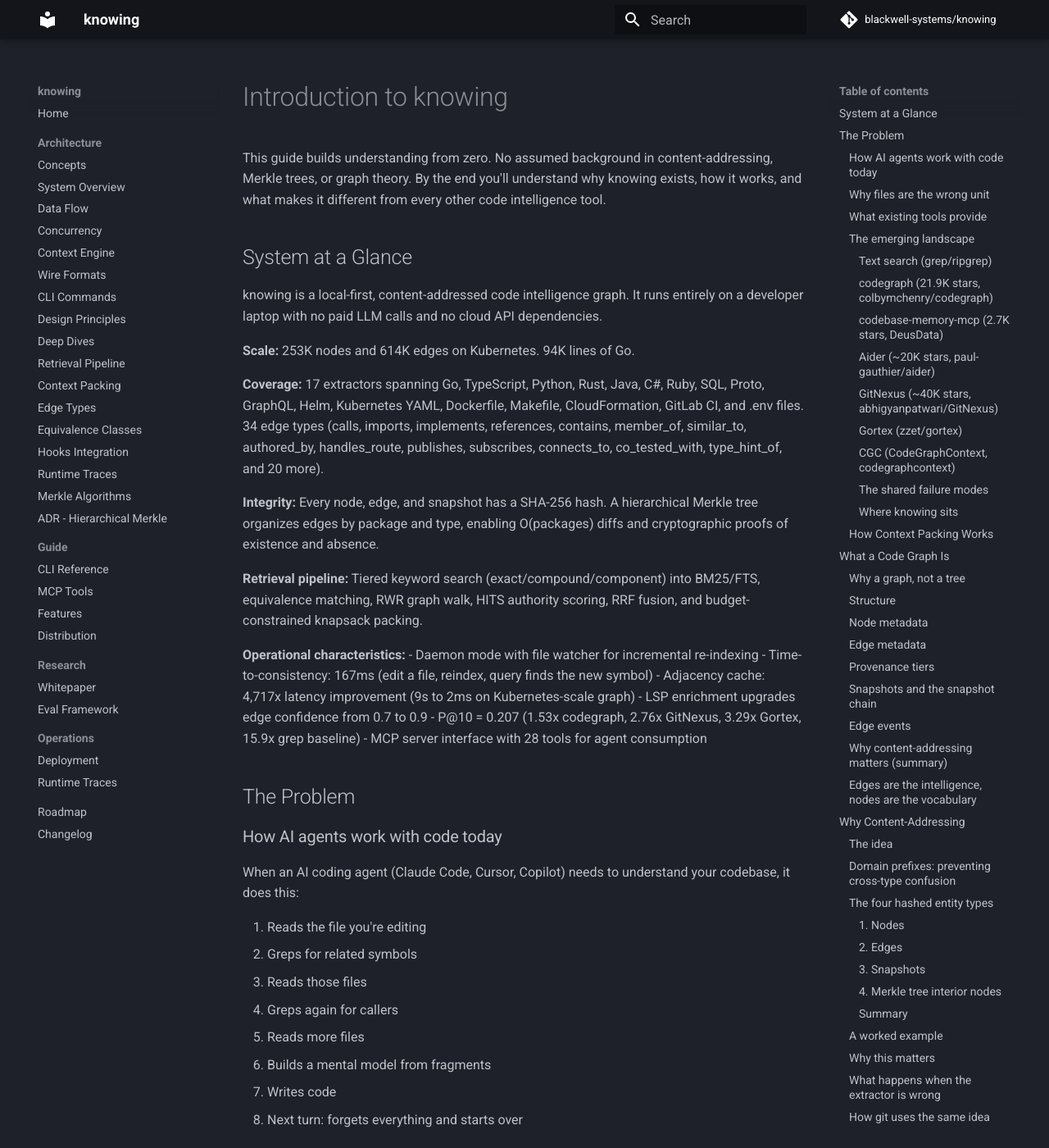
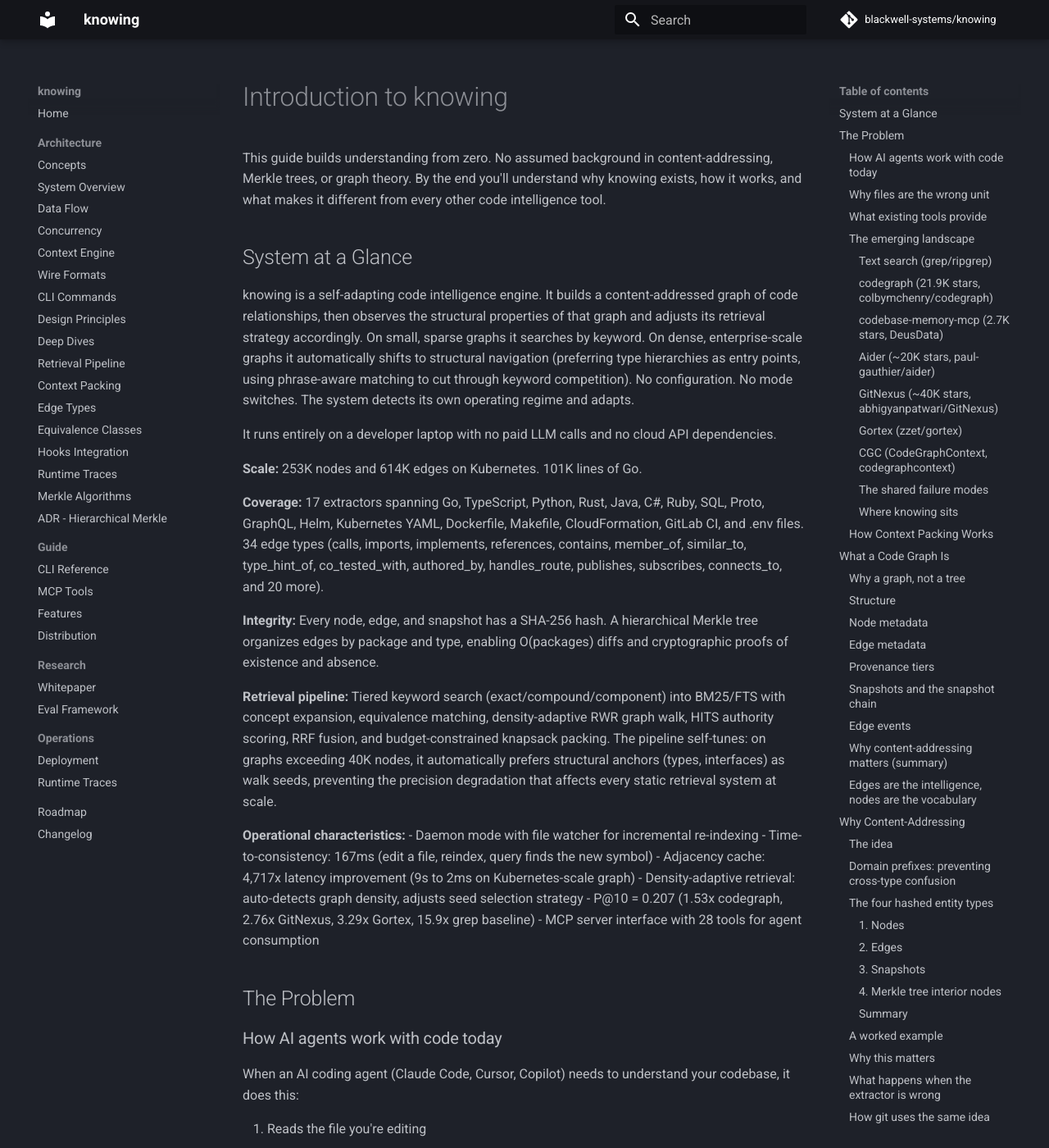
Before and after one commit to blackwell-systems/knowing, an MkDocs documentation site: the page built from docs/guide/introduction.md, in a window 1280 px wide and 1400 px high. Shown: the whole window at 82% size. Built offline with MkDocs 1.6.1 and Material for MkDocs 9.7.7, drawn with Linux system fonts in a browser that asks for light colours; comment, search, counter and statistics services are not loaded.

Commit message:
docs: identity lift in introduction (self-adapting retrieval engine, not just a graph)

```diff
--- a/docs/guide/introduction.md
+++ b/docs/guide/introduction.md
@@ -4,21 +4,23 @@ This guide builds understanding from zero. No assumed background in content-addr
 
 ## System at a Glance
 
-knowing is a local-first, content-addressed code intelligence graph. It runs entirely on a developer laptop with no paid LLM calls and no cloud API dependencies.
+knowing is a self-adapting code intelligence engine. It builds a content-addressed graph of code relationships, then observes the structural properties of that graph and adjusts its retrieval strategy accordingly. On small, sparse graphs it searches by keyword. On dense, enterprise-scale graphs it automatically shifts to structural navigation (preferring type hierarchies as entry points, using phrase-aware matching to cut through keyword competition). No configuration. No mode switches. The system detects its own operating regime and adapts.
 
-**Scale:** 253K nodes and 614K edges on Kubernetes. 94K lines of Go.
+It runs entirely on a developer laptop with no paid LLM calls and no cloud API dependencies.
 
-**Coverage:** 17 extractors spanning Go, TypeScript, Python, Rust, Java, C#, Ruby, SQL, Proto, GraphQL, Helm, Kubernetes YAML, Dockerfile, Makefile, CloudFormation, GitLab CI, and .env files. 34 edge types (calls, imports, implements, references, contains, member_of, similar_to, authored_by, handles_route, publishes, subscribes, connects_to, co_tested_with, type_hint_of, and 20 more).
+**Scale:** 253K nodes and 614K edges on Kubernetes. 101K lines of Go.
+
+**Coverage:** 17 extractors spanning Go, TypeScript, Python, Rust, Java, C#, Ruby, SQL, Proto, GraphQL, Helm, Kubernetes YAML, Dockerfile, Makefile, CloudFormation, GitLab CI, and .env files. 34 edge types (calls, imports, implements, references, contains, member_of, similar_to, type_hint_of, co_tested_with, authored_by, handles_route, publishes, subscribes, connects_to, and 20 more).
 
 **Integrity:** Every node, edge, and snapshot has a SHA-256 hash. A hierarchical Merkle tree organizes edges by package and type, enabling O(packages) diffs and cryptographic proofs of existence and absence.
 
-**Retrieval pipeline:** Tiered keyword search (exact/compound/component) into BM25/FTS, equivalence matching, RWR graph walk, HITS authority scoring, RRF fusion, and budget-constrained knapsack packing.
+**Retrieval pipeline:** Tiered keyword search (exact/compound/component) into BM25/FTS with concept expansion, equivalence matching, density-adaptive RWR graph walk, HITS authority scoring, RRF fusion, and budget-constrained knapsack packing. The pipeline self-tunes: on graphs exceeding 40K nodes, it automatically prefers structural anchors (types, interfaces) as walk seeds, preventing the precision degradation that affects every static retrieval system at scale.
 
 **Operational characteristics:**
 - Daemon mode with file watcher for incremental re-indexing
 - Time-to-consistency: 167ms (edit a file, reindex, query finds the new symbol)
 - Adjacency cache: 4,717x latency improvement (9s to 2ms on Kubernetes-scale graph)
-- LSP enrichment upgrades edge confidence from 0.7 to 0.9
+- Density-adaptive retrieval: auto-detects graph density, adjusts seed selection strategy
 - P@10 = 0.207 (1.53x codegraph, 2.76x GitNexus, 3.29x Gortex, 15.9x grep baseline)
 - MCP server interface with 28 tools for agent consumption
 
```
